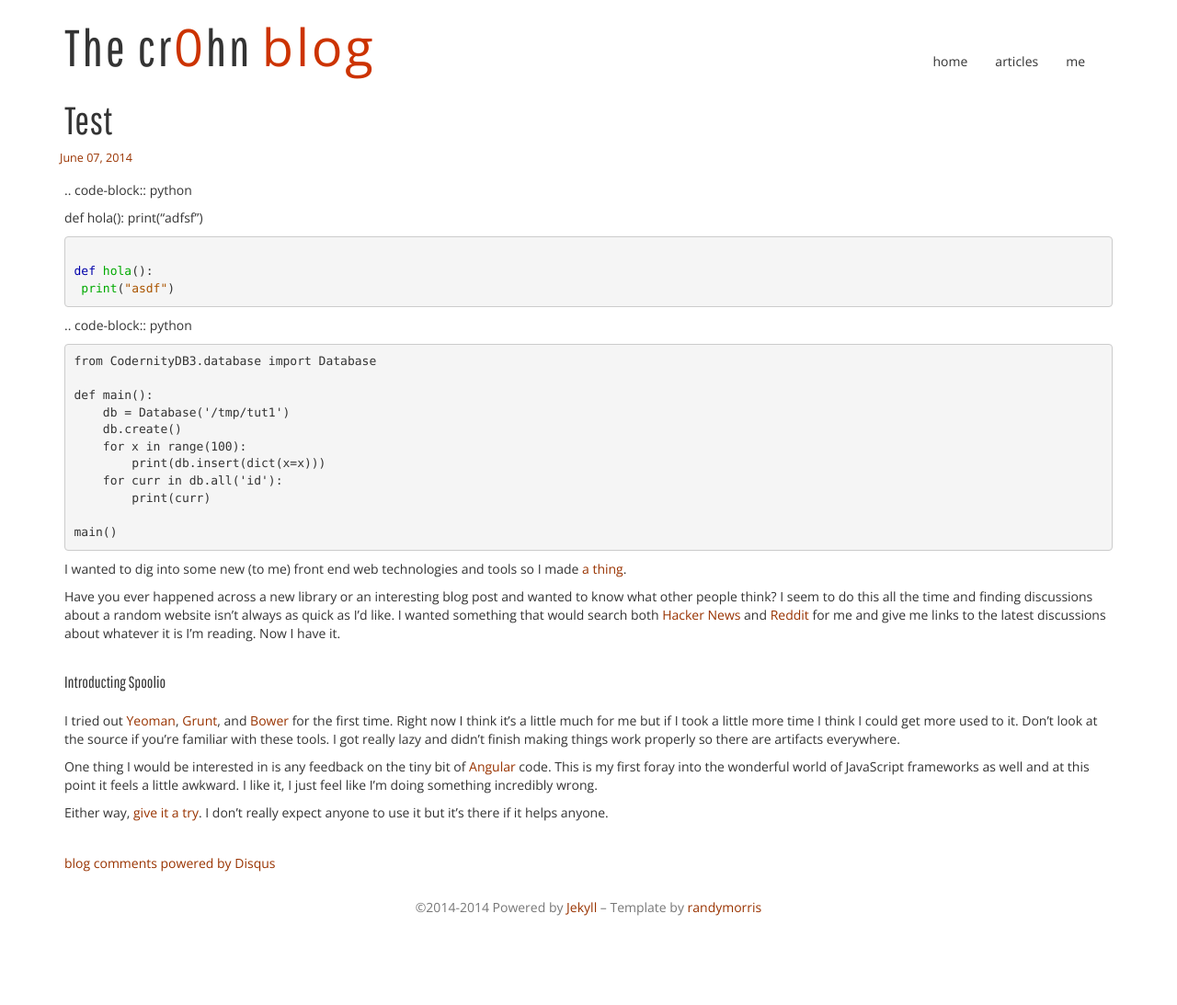
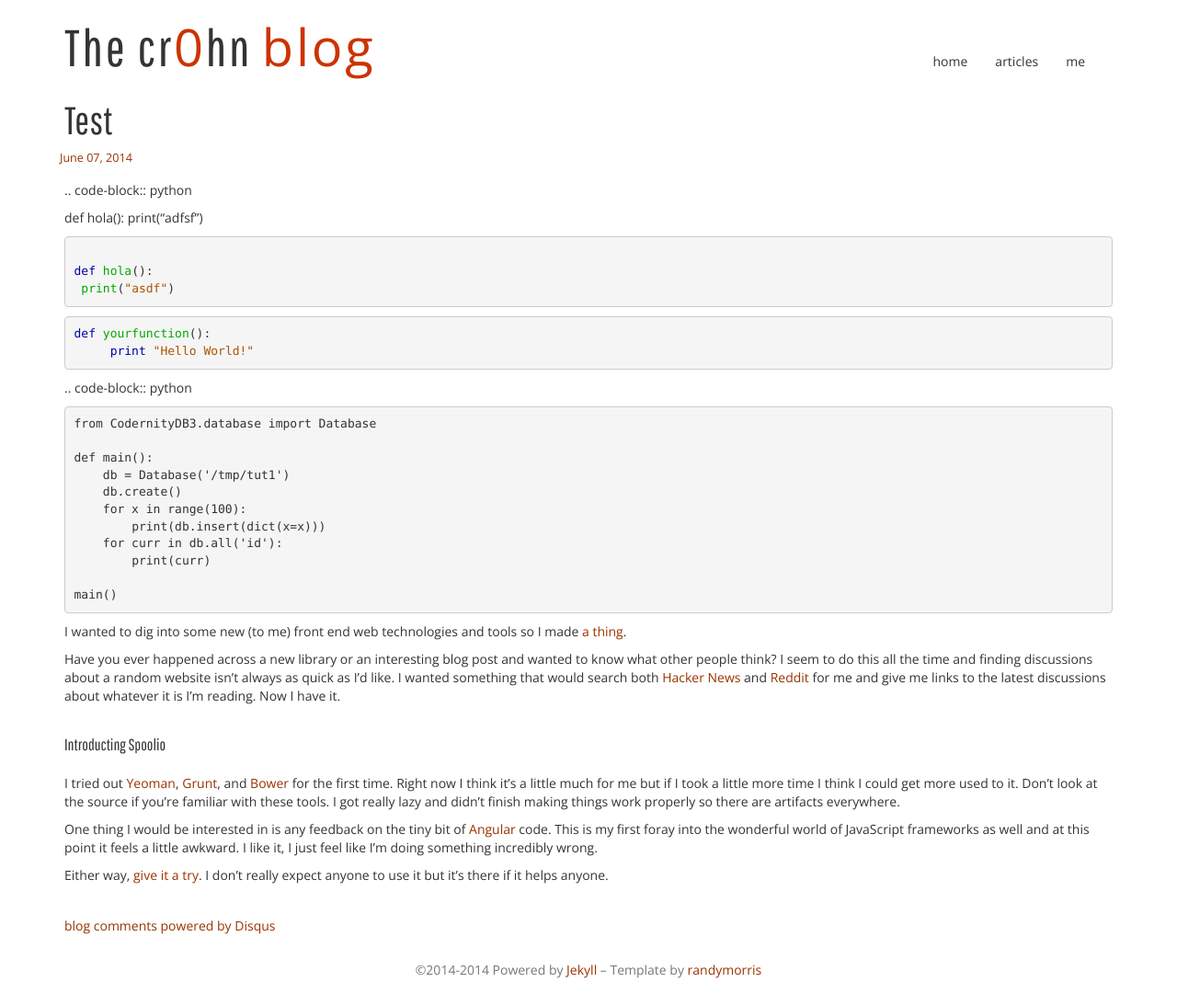
Before and after one commit to cr0hn/cr0hn.github.com, a Jekyll site: the page built from _posts/2014-6-07-test.md, in a window 1280 px wide. Shown: the whole page at 92% size. Built offline with Jekyll 4.4.1, drawn with Linux system fonts in a browser that asks for light colours; nearby versions of some CDN libraries; comment, search, counter and statistics services are not loaded; before the commit the page ends 1025 px from its top, so only the background shows below that.

Commit message:
Update 2014-6-07-test.md

````diff
--- a/_posts/2014-6-07-test.md
+++ b/_posts/2014-6-07-test.md
@@ -13,6 +13,11 @@ layout: post
 def hola():
  print("asdf")
 ```
+
+{% highlight python %}
+def yourfunction():
+     print "Hello World!"
+{% endhighlight %}
 
 .. code-block:: python
 
````
